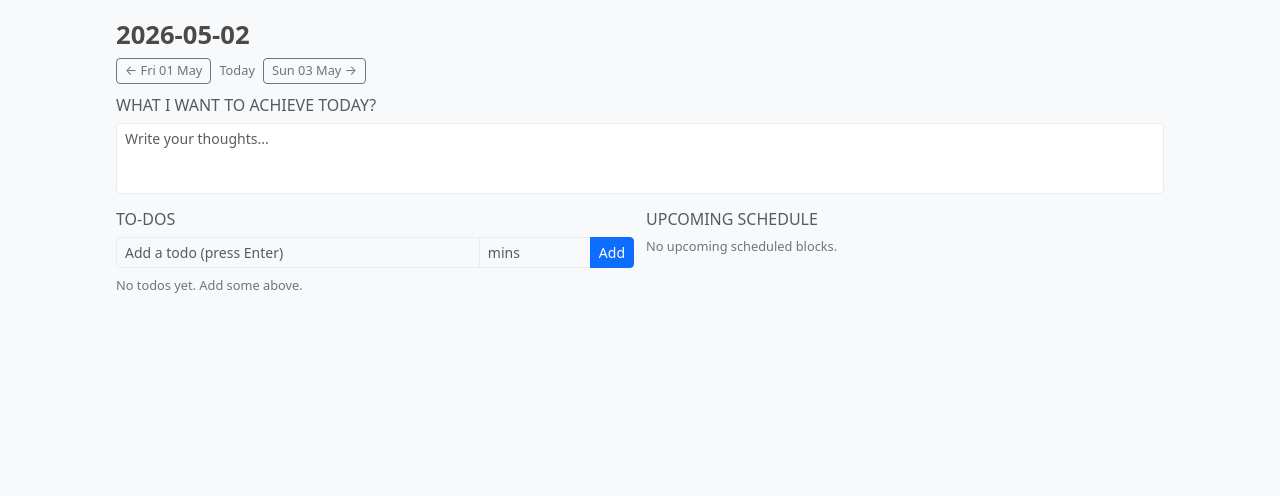
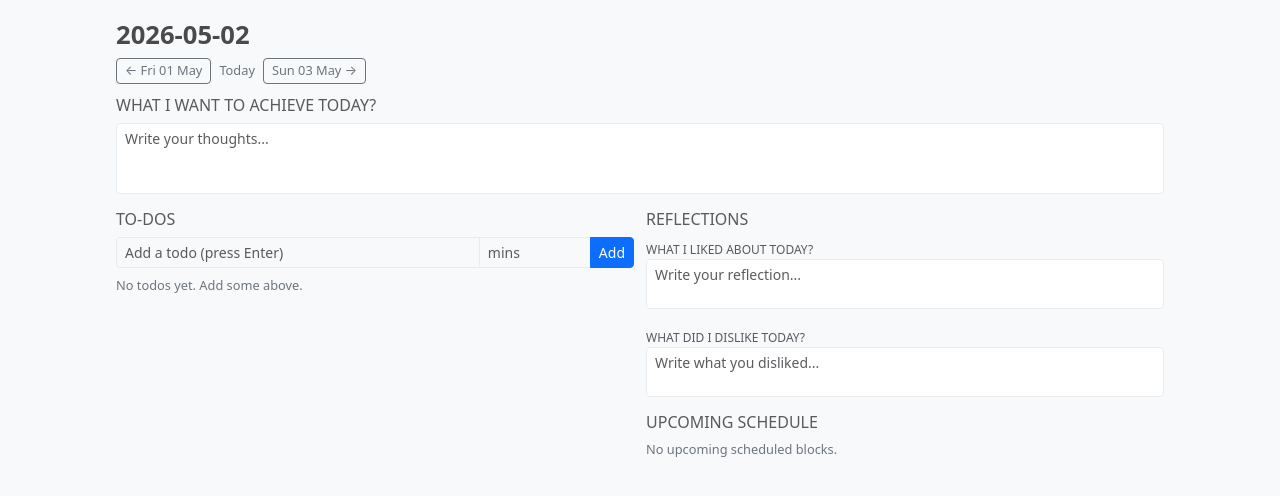
Before and after one commit to zlatkapod/dayplanner, a Flask app: page / in a window 1280 px wide. Shown: the part 39-535 px from the top of the page. Run offline with Flask 3, Linux system fonts and the light colour scheme; data that the repository does not hold is empty.

Commit message:
Refactor todos logic to support "Dashboard" context and enhance UI
- Added "source=dashboard" parameter to todos-related actions for conditional template rendering.
- Updated backend logic to dynamically use `dashboard_todos.html` when the source is specified.
- Enhanced dashboard todos with sortable functionality and new move/delete buttons.
- Simplified day planner todos view by focusing interactions on the "Dashboard."

```diff
--- a/app.py
+++ b/app.py
@@ -522,7 +522,8 @@ def move_todo_next_day():
         todos_tomorrow.insert(insert_idx, todo_text)
         save_plan(next_day, plan_tomorrow)
     # Always return updated today's todos
-    return render_template("partials/todos.html", plan=plan_today)
+    template = "partials/dashboard_todos.html" if request.form.get("source") == "dashboard" else "partials/todos.html"
+    return render_template(template, plan=plan_today)
 
 @app.route("/todo/done", methods=["POST"])
 def mark_todo_done():
@@ -573,7 +574,8 @@ def reorder_all_todos():
     plan = load_plan(day)
     plan["todos"] = new_order
     save_plan(day, plan)
-    return render_template("partials/todos.html", plan=plan)
+    template = "partials/dashboard_todos.html" if request.form.get("source") == "dashboard" else "partials/todos.html"
+    return render_template(template, plan=plan)
 
 @app.route("/note", methods=["POST"])
 def save_note():
--- a/templates/dashboard.html
+++ b/templates/dashboard.html
@@ -65,6 +65,35 @@
   </div>
 
   <div>
+    <h6 class="text-uppercase text-muted mb-2">Reflections</h6>
+    <div class="mb-3">
+      <h7 class="text-uppercase text-muted mb-2" style="font-size: 0.75rem;">What I liked about today?</h7>
+      <form hx-post="/reflection" hx-trigger="input changed delay:600ms" hx-swap="none">
+        <input type="hidden" name="date" value="{{ plan.date }}"/>
+        <textarea name="text"
+                  class="form-control form-control-sm dp-note"
+                  placeholder="Write your reflection..."
+                  rows="2"
+                  oninput="this.style.height='auto';this.style.height=this.scrollHeight+'px'"
+                  hx-on::load="this.style.height='auto';this.style.height=this.scrollHeight+'px'"
+        >{{ plan.reflection or '' }}</textarea>
+      </form>
+    </div>
+
+    <div class="mb-3">
+      <h7 class="text-uppercase text-muted mb-2" style="font-size: 0.75rem;">What did I dislike today?</h7>
+      <form hx-post="/dislike" hx-trigger="input changed delay:600ms" hx-swap="none">
+        <input type="hidden" name="date" value="{{ plan.date }}"/>
+        <textarea name="text"
+                  class="form-control form-control-sm dp-note"
+                  placeholder="Write what you disliked..."
+                  rows="2"
+                  oninput="this.style.height='auto';this.style.height=this.scrollHeight+'px'"
+                  hx-on::load="this.style.height='auto';this.style.height=this.scrollHeight+'px'"
+        >{{ plan.dislike or '' }}</textarea>
+      </form>
+    </div>
+
     <h6 class="text-uppercase text-muted mb-2">Upcoming Schedule</h6>
     {% if upcoming_blocks %}
       <div class="dp-grid">
@@ -84,9 +113,38 @@
     const areas = scope.querySelectorAll('textarea.dp-note');
     areas.forEach(a => { a.style.height = 'auto'; a.style.height = a.scrollHeight + 'px'; });
   }
-  document.addEventListener('DOMContentLoaded', () => resizeNotes());
   document.body.addEventListener('htmx:afterSwap', (evt) => {
     resizeNotes(evt.target || document);
+    if (evt.target && evt.target.id === 'todos') {
+      initTodoSortable(document);
+    }
+  });
+
+  // Initialize SortableJS for the todos list and persist order via HTMX
+  function initTodoSortable(scope=document){
+    const todosRoot = scope.querySelector('#todos');
+    if (!todosRoot) return;
+    const ul = todosRoot.querySelector('#todo-list');
+    if (!ul || ul.dataset.sortableInit === '1' || typeof Sortable === 'undefined') return;
+    ul.dataset.sortableInit = '1';
+    const date = ul.getAttribute('data-date');
+    new Sortable(ul, {
+      animation: 150,
+      ghostClass: 'bg-warning-subtle',
+      dragClass: 'opacity-75',
+      onEnd: function(){
+        const order = Array.from(ul.querySelectorAll('li.todo-item'))
+          .map(li => li.getAttribute('data-text'));
+        htmx.ajax('POST', '/todo/reorder_all', {
+          values: { date: date, order: JSON.stringify(order), source: 'dashboard' },
+          target: '#todos', swap: 'outerHTML'
+        });
+      }
+    });
+  }
+  document.addEventListener('DOMContentLoaded', () => {
+    resizeNotes();
+    initTodoSortable();
   });
 </script>
 
```
Also changed, not shown: templates/index.html (+1 -34 lines), templates/partials/dashboard_todos.html (+30 -0 lines), tests/test_core.py (+8 -8 lines).
